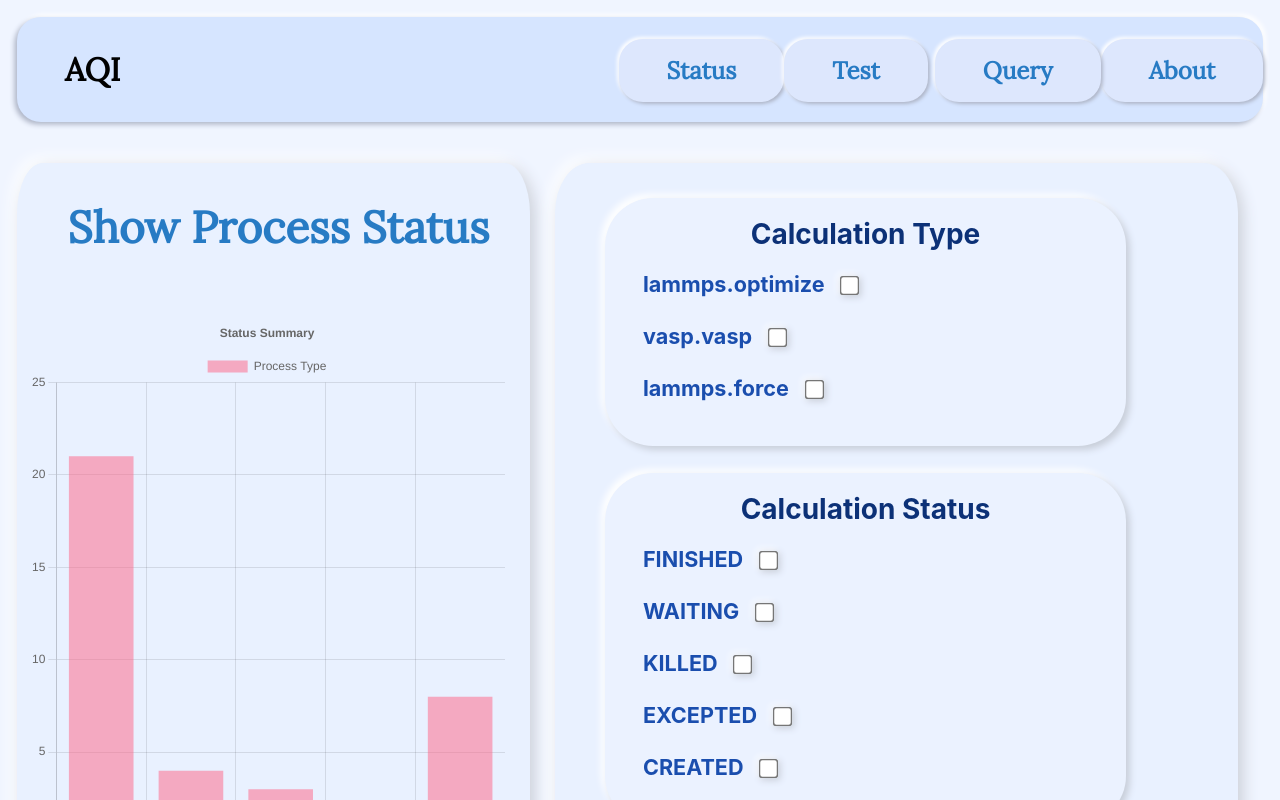
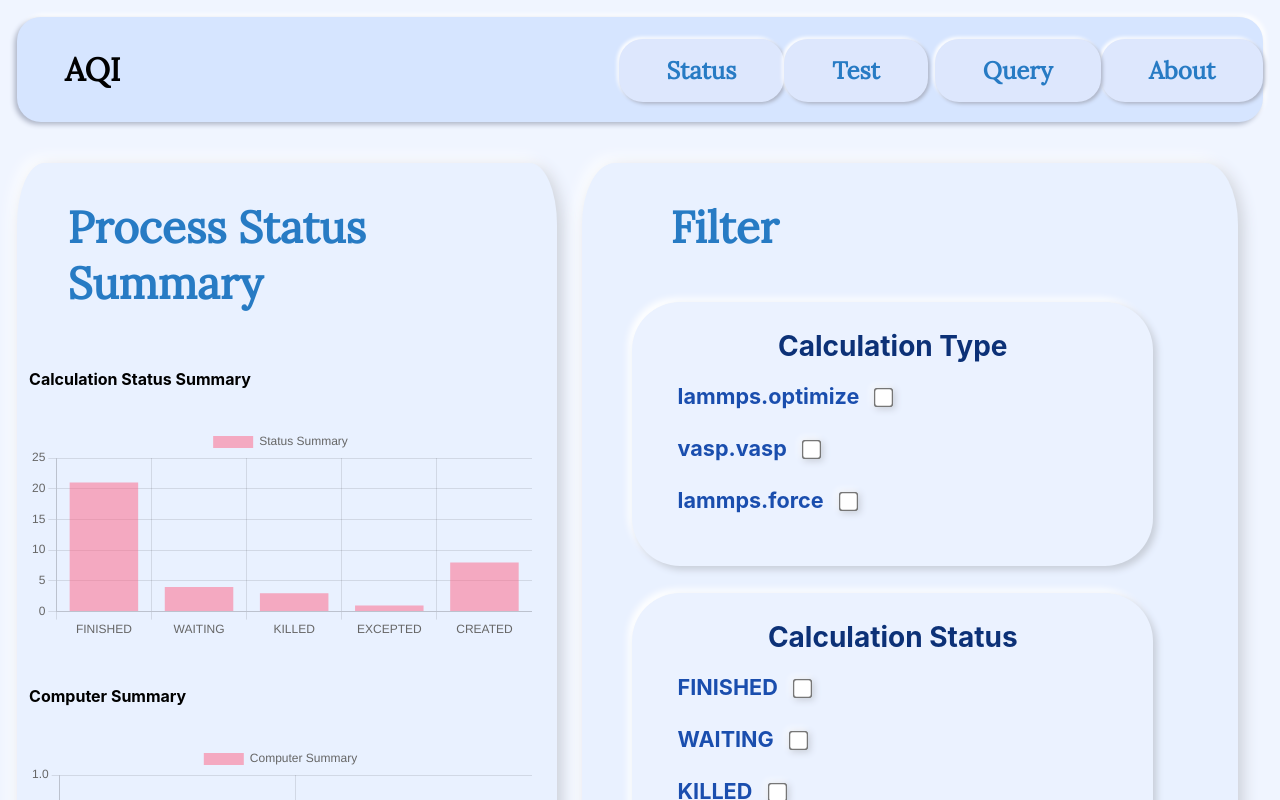
Before and after one commit to Feugmo/simexec_api, a React (Create React App) app: page /query/get_process in a window 1280 px wide. Shown: the top 800 px of the page. Built offline with nearby package versions, Linux system fonts and the light colour scheme; no server answers; a web font is replaced by a local one.

Commit message:
format update

```diff
--- a/src/CSS/flexbox.css
+++ b/src/CSS/flexbox.css
@@ -74,8 +74,9 @@
 
 
   .Query_box1_L1 {
-    width: 43%;
-    min-height: 95%;
+    width: 45%;
+    min-height: 97%;
+    max-height: 105%;
     justify-content: space-between;
     flex-direction: column;
     display: flex;
@@ -93,13 +94,13 @@
   }
 
   .Query_box2_L1 {
-    width: 55%;
-    height: 95%;
+    width: 52%;
+    min-height: 97%;
     justify-content: space-between;
     flex-direction: column;
     display: flex;
     margin: 2% 2% 2% 0;
-    padding: 2% 2% 8% 4%;
+    padding: 0% 2% 5% 4%;
     border-radius: 5%;
     background: #e9f1ff;
     box-shadow:  0.4vw 0.4vw 1.2vw #ccd0d9,
@@ -119,11 +120,10 @@
   }
 
   .Query_box3_L2 {
-    margin-top: 3vh;
-    margin-bottom: 5vh;
+    margin-top: 2vh;
+    margin-bottom: 3vh;
     padding: 0;
-    height: 80%;
-    flex: 8;
+    height: 20%;
   }
 
   .UUIDINFO_CT{
@@ -172,7 +172,7 @@
     flex-grow: 3;
     margin: 2% 3% 3% 0;
     max-width: 40vw;
-    padding: 3.5%;
+    padding: 5%;
     flex-direction: column;
     flex-wrap: wrap;
     background: #ebf2ff;
--- a/src/Page/ProcessStatus.js
+++ b/src/Page/ProcessStatus.js
@@ -54,24 +54,33 @@ export const ProcessStatus = () => {
         <div className='Query_cont_L1'>
             <div className='Query_box1_L1'>
                 <div className='Query_box1_L2'>
-                    <h2 className='common'>Show Process Status</h2>
+                    <h2 className='common'>Process Status Summary</h2>
                 </div>
+                <h4>Calculation Status Summary</h4>
 
                 <div className='Query_box3_L2'>
-                    <ProcessChart P_data={JSON.parse(ProcessNum)}></ProcessChart>
+                    <ProcessChart process_type_label={JSON.parse(ProcessNum).Status} Process_type_value={JSON.parse(ProcessNum).Status_num} title={"Status Summary"} ></ProcessChart>
+
+
+                </div>
+                <h4>Computer Summary</h4>
+                <div className='Query_box3_L2'>
+                  <ProcessChart process_type_label={JSON.parse(ProcessNum).User} Process_type_value={JSON.parse(ProcessNum).User_num} title={"Computer Summary"}></ProcessChart>
+                </div>
+                <h4>Calculation Type Summary</h4>
+                <div className='Query_box3_L2'>
+                  <ProcessChart process_type_label={JSON.parse(ProcessNum).Types} Process_type_value={JSON.parse(ProcessNum).Type_num} title={"Computer Summary"}></ProcessChart>
                 </div>
 
 
 
-                <div className='Query_box2_L2'>
-                    <motion.button variants={buttonV} whileHover="hover" className='buttonQuery' onClick={()=>show_status_table()} >Fetch Process Status</motion.button>
 
-                </div>
 
 
 
             </div>
             <div className='Query_box2_L1'>
+            <h2 className='common'>Filter</h2>
                   <div className='Cal_type_Filter'>
 
                     <div>
@@ -93,7 +102,12 @@ export const ProcessStatus = () => {
                       ))}
                     </div>
                   </div>
+                  <div className='Query_box2_L2'>
+                    <motion.button variants={buttonV} whileHover="hover" className='buttonQuery' onClick={()=>show_status_table()} >Fetch Process Status</motion.button>
+
                 </div>
+                </div>
+
 
 
         </div>
--- a/src/Page/ProcessTable.js
+++ b/src/Page/ProcessTable.js
@@ -2,11 +2,16 @@ import React from 'react'
 import ShowProcess from '../componet/ShowProcess'
 import { useLocation } from 'react-router-dom'
 import NavBar from '../componet/NavBar'
-
+import {Routes, Route} from 'react-router-dom';
+import { ProcessStatus } from './ProcessStatus';
+import {useNavigate} from 'react-router-dom';
 export const ProcessTable = () => {
-
+  const navigate = useNavigate();
     const {state} =useLocation();
     const{Process_data,ctp,user,pstatus,ProcessNum} = state;
+    const back_to_status=()=>{
+      navigate('/query/get_process/*')
+    }
 
 
   return (
@@ -17,8 +22,12 @@ export const ProcessTable = () => {
             <p>User: {user<1?("None"):(user)}. </p>
             <p>Type: {ctp<1?("None"):(ctp)}. </p>
             <p>Status: {pstatus<1?("None"):(pstatus)}. </p>
+            <button className='button_Nav' onClick={back_to_status} style={{margin:"0 2% 1% 2%", padding:"1%"}}> Back</button>
         </div>
         <ShowProcess Process_data={JSON.parse(Process_data)} filter_type={ctp<1?(JSON.parse(ProcessNum).Types):(ctp)} filter_user={user<1?(JSON.parse(ProcessNum).User):(user)} filter_status={pstatus<1?(JSON.parse(ProcessNum).Status):(pstatus)}></ShowProcess>
+    <Routes>
+      <Route path='/query/get_process/*' element={<ProcessStatus/>} />
+    </Routes>
     </div>
   )
 }
--- a/src/componet/charts/ProcessChart.js
+++ b/src/componet/charts/ProcessChart.js
@@ -24,23 +24,19 @@ import {
     plugins: {
       id:"Process_type",
 
-      title: {
-        display: true,
-        text: 'Status Summary',
-      },
     },
   };
 
-  export const ProcessChart = ({P_data}) => {
+  export const ProcessChart = ({process_type_label,Process_type_value, title}) => {
   return (
     <Bar options={options}
 
     data={{
-        labels:P_data.Status,
+        labels:process_type_label,
         datasets:[
             {
-                label: "Process Type",
-                data: P_data.Status_num,
+                label: title,
+                data: Process_type_value,
                 backgroundColor: 'rgba(255, 99, 132, 0.5)',
             }
         ]
```
